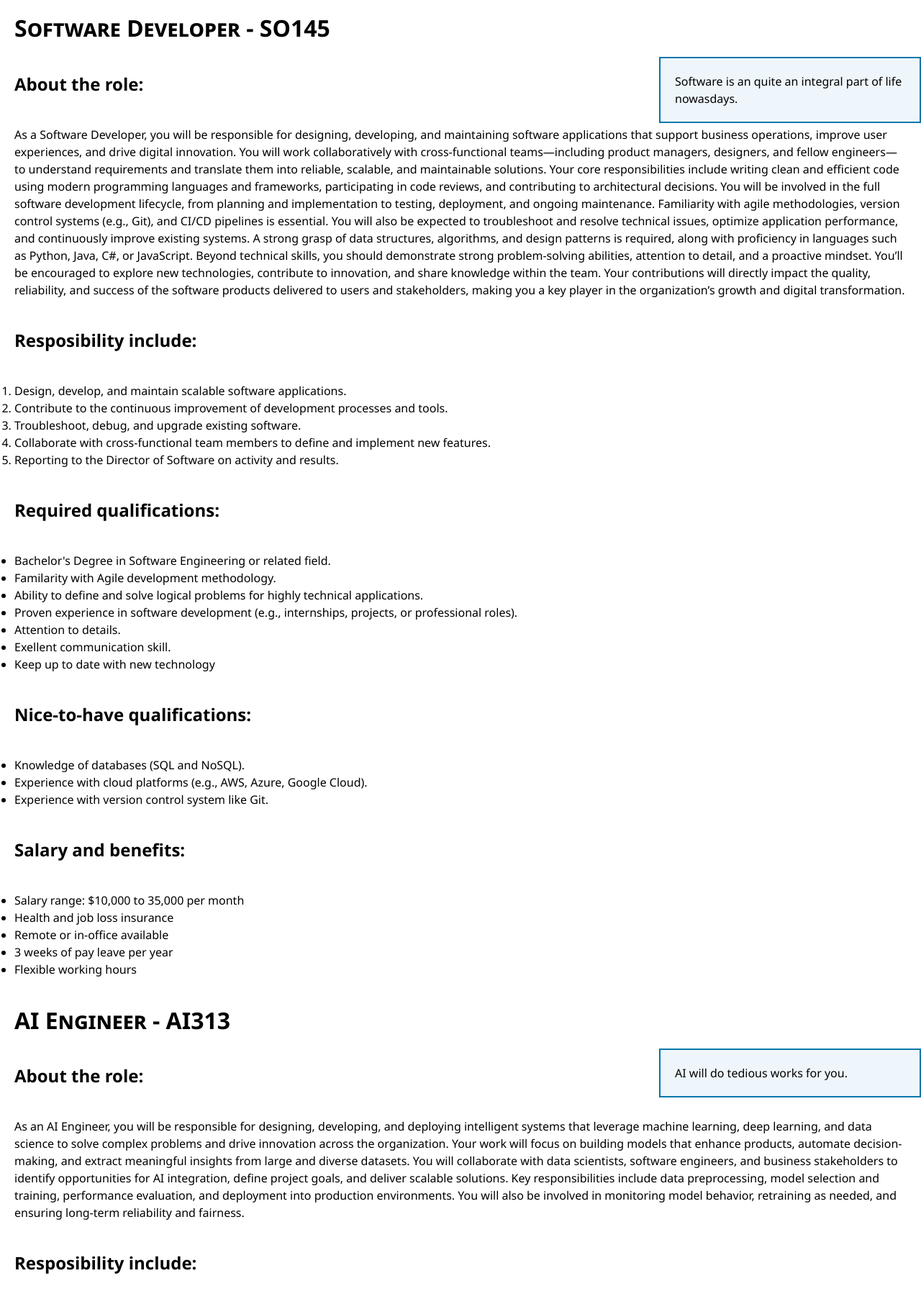
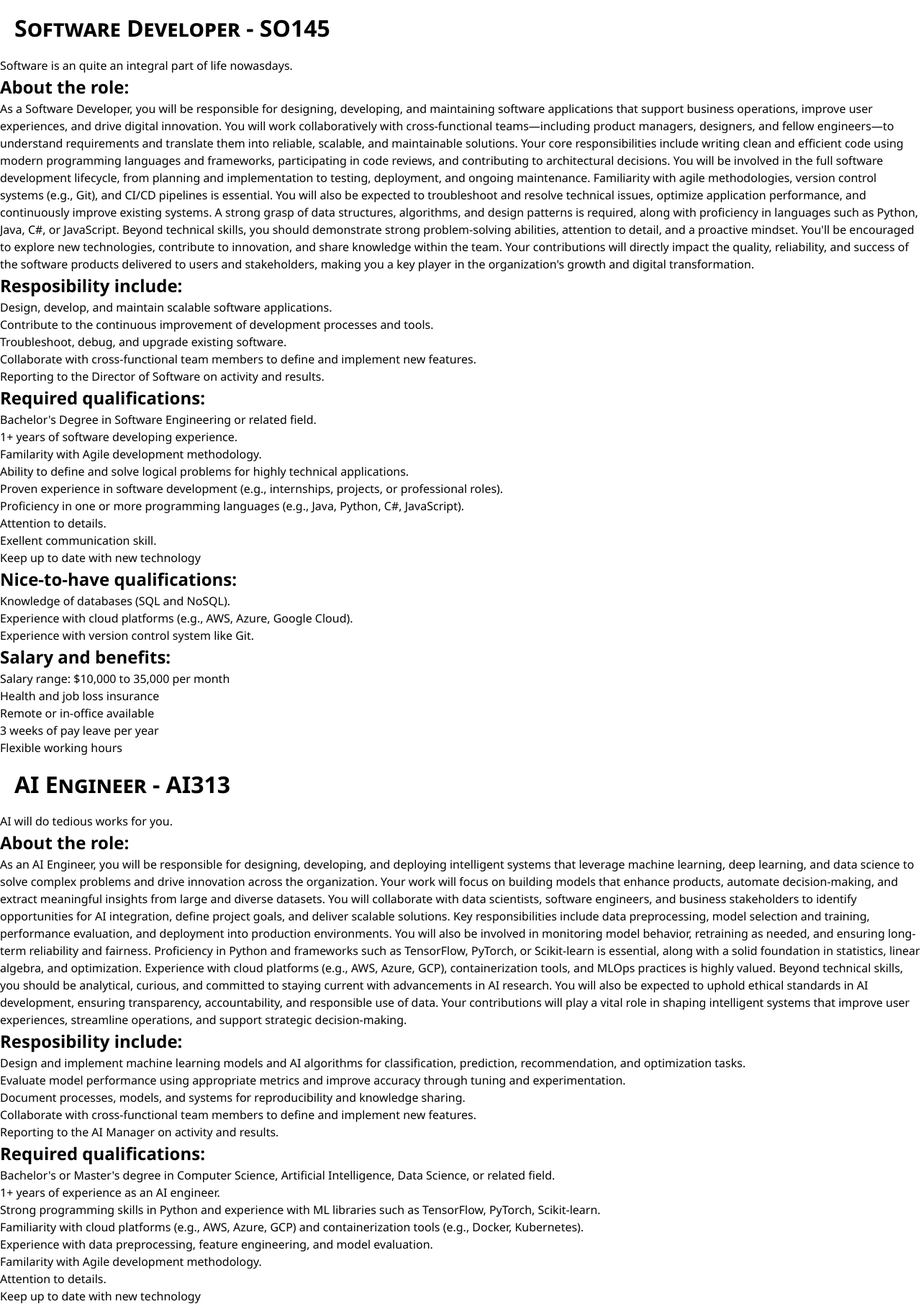
Before and after one commit to TrucNguyen106217880/MemMis_WebProject, a PHP site: page /jobs.html in a window 1280 px wide. Shown: the part 141-1953 px from the top of the page at 72% size. Run offline with PHP 8.4, Linux system fonts and the light colour scheme.

Commit message:
Merged with v0.7.5

```diff
--- a/project1/index.html
+++ b/project1/index.html
@@ -15,6 +15,8 @@
 <body>
 	<header>
 		<!-- This logo was created using a text-to-image AI tool provided by Canva, with modifications toward quality -->
+
+		<!-- CSS: Change size of this!!! -->
 		<img id="logo" src="images/MemMis Logo.png"
 			 title="Custom Website Design & Development | MemMis"
 			 alt="MemMis logo" loading="lazy">
--- a/project1/jobs.html
+++ b/project1/jobs.html
@@ -8,7 +8,7 @@
 	<meta name="keywords" content="">
 	<meta name="author" content="Tran-Minh-Duy">
 	<link rel="stylesheet" href="styles/styles.css">
-	<title>Position Description Page | MEMMIS</title>
+	<title>Position Description Page | MemMis</title>
 </head>
 
 <body>
@@ -35,139 +35,220 @@
 	</header>
 
 	<main>
+		<h1 id="SO145">Software Developer - SO145</h1>
+		<aside>Software is an quite an integral part of life nowasdays. </aside>
 		<section>
-			<h1 id="SO145">Software Developer - SO145</h1>
+			<h2>About the role:</h2>
+			<p>As a Software Developer, you will be responsible for designing, developing, and maintaining software
+				applications that support business operations, improve user experiences, and drive digital innovation.
+				You will work collaboratively with cross-functional teams—including product managers, designers, and
+				fellow engineers—to understand requirements and translate them into reliable, scalable, and maintainable
+				solutions.
+				Your core responsibilities include writing clean and efficient code using modern programming languages
+				and frameworks, participating in code reviews, and contributing to architectural decisions. You will be
+				involved in the full software development lifecycle, from planning and implementation to testing,
+				deployment, and ongoing maintenance. Familiarity with agile methodologies, version control systems
+				(e.g., Git), and CI/CD pipelines is essential.
+				You will also be expected to troubleshoot and resolve technical issues, optimize application
+				performance, and continuously improve existing systems. A strong grasp of data structures, algorithms,
+				and design patterns is required, along with proficiency in languages such as Python, Java, C#, or
+				JavaScript.
+				Beyond technical skills, you should demonstrate strong problem-solving abilities, attention to detail,
+				and a proactive mindset. You'll be encouraged to explore new technologies, contribute to innovation, and
+				share knowledge within the team.
+				Your contributions will directly impact the quality, reliability, and success of the software products
+				delivered to users and stakeholders, making you a key player in the organization's growth and digital
+				transformation.</p>
+			<!-- The prompt message I send to Copilot is: may you write for me the role of a software engineer in my job-description page? (200 words plus ) -->
 		</section>
-		<aside class="as_right">Software is an quite an integral part of life nowasdays. </aside>
 		<section>
-			<h2 class="smol_h">About the role:</h2>
-			<p class="desc"> As a Software Developer, you will be responsible for designing, developing, and maintaining software applications that support business operations, improve user experiences, and drive digital innovation. You will work collaboratively with cross-functional teams—including product managers, designers, and fellow engineers—to understand requirements and translate them into reliable, scalable, and maintainable solutions.
-Your core responsibilities include writing clean and efficient code using modern programming languages and frameworks, participating in code reviews, and contributing to architectural decisions. You will be involved in the full software development lifecycle, from planning and implementation to testing, deployment, and ongoing maintenance. Familiarity with agile methodologies, version control systems (e.g., Git), and CI/CD pipelines is essential.
-You will also be expected to troubleshoot and resolve technical issues, optimize application performance, and continuously improve existing systems. A strong grasp of data structures, algorithms, and design patterns is required, along with proficiency in languages such as Python, Java, C#, or JavaScript.
-Beyond technical skills, you should demonstrate strong problem-solving abilities, attention to detail, and a proactive mindset. You’ll be encouraged to explore new technologies, contribute to innovation, and share knowledge within the team.
-Your contributions will directly impact the quality, reliability, and success of the software products delivered to users and stakeholders, making you a key player in the organization’s growth and digital transformation.</p>
-				<!-- The prompt message I send to Copilot is: may you write for me the role of a software engineer in my job-description page? (200 words plus ) -->
-			<h2 class="smol_h">Resposibility include:</h2>
-			<ol class="le_list">
+			<h2>Resposibility include:</h2>
+			<ol>
 				<li>Design, develop, and maintain scalable software applications.</li>
 				<li>Contribute to the continuous improvement of development processes and tools.</li>
 				<li>Troubleshoot, debug, and upgrade existing software.</li>
 				<li>Collaborate with cross-functional team members to define and implement new features.</li>
+				<!-- my prompt message for Copilot:could you write me job description for software development? -->
 				<li>Reporting to the Director of Software on activity and results.</li>
 			</ol>
-			<h2 class="smol_h">Required qualifications:</h2>
-			<ul class="le_list">
+		</section>
+		<section>
+			<h2>Required qualifications:</h2>
+			<ul>
 				<li>Bachelor's Degree in Software Engineering or related field.</li>
+				<li>1+ years of software developing experience.</li>
 				<li>Familarity with Agile development methodology.</li>
 				<li>Ability to define and solve logical problems for highly technical applications. </li>
 				<li>Proven experience in software development (e.g., internships, projects, or professional roles).</li>
+				<li>Proficiency in one or more programming languages (e.g., Java, Python, C#, JavaScript).</li>
+				<!-- my prompt message for Copilot:could you write me job description for software development? -->
 				<li>Attention to details.</li>
 				<li>Exellent communication skill.</li>
 				<li>Keep up to date with new technology</li>
 			</ul>
-			<h2 class="smol_h">Nice-to-have qualifications:</h2>
-			<ul class="le_list">
+		</section>
+		<section>
+			<h2>Nice-to-have qualifications:</h2>
+			<ul>
 				<li>Knowledge of databases (SQL and NoSQL).</li>
 				<li>Experience with cloud platforms (e.g., AWS, Azure, Google Cloud).</li>
 				<li>Experience with version control system like Git.</li>
+				<!-- my prompt message for Copilot:could you write me job description for software development? -->
 			</ul>
-			<h2 class="smol_h">Salary and benefits:</h2>
-			<ul class="le_list">
+		</section>
+		<section>
+			<h2>Salary and benefits:</h2>
+			<ul>
 				<li>Salary range: $10,000 to 35,000 per month</li>
 				<li>Health and job loss insurance</li>
 				<li>Remote or in-office available</li>
 				<li>3 weeks of pay leave per year</li>
 				<li>Flexible working hours</li>
+				<!-- I did not use AIgen content in this section -->
 			</ul>
 		</section>
+
+		<h1 id="AI313">AI Engineer - AI313</h1>
+		<aside>AI will do tedious works for you.</aside>
 		<section>
-			<h1 id="AI313">AI Engineer - AI313</h1>
+			<h2>About the role:</h2>
+			<p>As an AI Engineer, you will be responsible for designing, developing, and deploying intelligent systems
+				that leverage machine learning, deep learning, and data science to solve complex problems and drive
+				innovation across the organization. Your work will focus on building models that enhance products,
+				automate decision-making, and extract meaningful insights from large and diverse datasets.
+				You will collaborate with data scientists, software engineers, and business stakeholders to identify
+				opportunities for AI integration, define project goals, and deliver scalable solutions. Key
+				responsibilities include data preprocessing, model selection and training, performance evaluation, and
+				deployment into production environments. You will also be involved in monitoring model behavior,
+				retraining as needed, and ensuring long-term reliability and fairness.
+				Proficiency in Python and frameworks such as TensorFlow, PyTorch, or Scikit-learn is essential, along
+				with a solid foundation in statistics, linear algebra, and optimization. Experience with cloud platforms
+				(e.g., AWS, Azure, GCP), containerization tools, and MLOps practices is highly valued.
+				Beyond technical skills, you should be analytical, curious, and committed to staying current with
+				advancements in AI research. You will also be expected to uphold ethical standards in AI development,
+				ensuring transparency, accountability, and responsible use of data.
+				Your contributions will play a vital role in shaping intelligent systems that improve user experiences,
+				streamline operations, and support strategic decision-making.
+				<!-- The prompt message I send to Copilot is: may you write for me the role of a AI engineer in my job-description page? (200 words plus ) -->
+			</p>
 		</section>
-		<aside class="as_right">AI will do tedious works for you.</aside>
 		<section>
-			<h2 class="smol_h">About the role:</h2>
-			<p class="desc">As an AI Engineer, you will be responsible for designing, developing, and deploying intelligent systems that leverage machine learning, deep learning, and data science to solve complex problems and drive innovation across the organization. Your work will focus on building models that enhance products, automate decision-making, and extract meaningful insights from large and diverse datasets.
-You will collaborate with data scientists, software engineers, and business stakeholders to identify opportunities for AI integration, define project goals, and deliver scalable solutions. Key responsibilities include data preprocessing, model selection and training, performance evaluation, and deployment into production environments. You will also be involved in monitoring model behavior, retraining as needed, and ensuring long-term reliability and fairness.
-			</p>
-			<h2 class="smol_h">Resposibility include:</h2>
-			<ol class="le_list">
+			<h2>Resposibility include:</h2>
+			<ol>
 				<li>Design and implement machine learning models and AI algorithms for classification, prediction,
 					recommendation, and optimization tasks.</li>
 				<li>Evaluate model performance using appropriate metrics and improve accuracy through tuning and
 					experimentation.</li>
 				<li>Document processes, models, and systems for reproducibility and knowledge sharing.</li>
 				<li>Collaborate with cross-functional team members to define and implement new features.</li>
+				<!-- I use this prompt message for Copilot:AI engineer would be lovely -->
 				<li>Reporting to the AI Manager on activity and results.</li>
 			</ol>
-			<h2 class="smol_h">Required qualifications:</h2>
-			<ul class="le_list">
+		</section>
+		<section>
+			<h2>Required qualifications:</h2>
+			<ul>
 				<li>Bachelor's or Master's degree in Computer Science, Artificial Intelligence, Data Science, or related
 					field.
 				</li>
+				<li>1+ years of experience as an AI engineer.</li>
+				<li>Strong programming skills in Python and experience with ML libraries such as TensorFlow, PyTorch,
+					Scikit-learn.</li>
+				<li>Familiarity with cloud platforms (e.g., AWS, Azure, GCP) and containerization tools (e.g., Docker,
+					Kubernetes).</li>
 				<li>Experience with data preprocessing, feature engineering, and model evaluation.</li>
 				<li>Familarity with Agile development methodology.</li>
 				<li>Attention to details.</li>
 				<li>Keep up to date with new technology</li>
 			</ul>
-			<h2 class="smol_h">Nice-to-have qualifications:</h2>
-			<ul class="le_list">
+		</section>
+		<section>
+			<h2>Nice-to-have qualifications:</h2>
+			<ul>
 				<li>Experience with NLP, computer vision, or reinforcement learning.</li>
 				<li>Familiarity with MLOps tools and frameworks.</li>
 				<li>Understanding of ethical AI principles and data privacy regulations.</li>
+				<!-- I use this prompt message for Copilot:AI engineer would be lovely -->
 			</ul>
-			<h2 class="smol_h">Salary and benefits:</h2>
-			<ul class="le_list">
+		</section>
+		<section>]
+			<h2>Salary and benefits:</h2>
+			<ul>
 				<li>Salary range: $10,000 to 45,000 per month</li>
 				<li>Health and job loss insurance</li>
 				<li>Remote or in-office available</li>
 				<li>3 weeks of pay leave per year</li>
 				<li>Flexible working hours</li>
+				<!-- I did not use AIgen content in this section -->
 			</ul>
 		</section>
+
+		<h1 id="CY296">Cybersecurity Specialist - CY296</h1>
+		<aside>Protect our systems and users.</aside>
 		<section>
-			<h1 id="CY296">Cybersecurity Specialist - CY296</h1>
+			<h2>About the role:</h2>
+			<p>As a Cybersecurity Specialist, you are responsible for protecting the organization's digital
+				infrastructure, systems, and sensitive data from cyber threats. Your role involves designing and
+				implementing security protocols, monitoring systems for vulnerabilities, and responding swiftly to
+				incidents to ensure the confidentiality, integrity, and availability of information assets.
+				You will collaborate with IT teams, developers, and business units to assess risks, enforce security
+				policies, and integrate cybersecurity best practices into network and software architecture. Key
+				responsibilities include conducting regular security audits, penetration testing, vulnerability
+				assessments, and managing tools such as firewalls, intrusion detection systems, and endpoint protection
+				platforms.
+				A strong understanding of cybersecurity frameworks (e.g., NIST, ISO 27001), encryption standards, and
+				regulatory compliance (e.g., GDPR, HIPAA) is essential. You should be proficient in using SIEM tools,
+				scripting languages like Python or PowerShell, and cloud security platforms such as AWS or Azure.
+				Beyond technical expertise, you must demonstrate strong analytical thinking, attention to detail, and
+				the ability to communicate security risks and solutions to both technical and non-technical
+				stakeholders. You will also contribute to employee training and awareness programs to foster a
+				security-conscious culture.
+				Your work is vital to maintaining operational continuity, protecting customer trust, and defending
+				against evolving cyber threats in a dynamic digital landscape.</p>
+			<!-- The prompt message I send to Copilot is: may you write for me the role of a Cybersecurity specialist in my job-description page? (200 words plus )-->
 		</section>
-		<aside class="as_right">Protect our systems and users.</aside>
-		<h2 class="smol_h">About the role:</h2>
-		<p class="desc">As a Cybersecurity Specialist, you are responsible for protecting the organization’s digital infrastructure, systems, and sensitive data from cyber threats. Your role involves designing and implementing security protocols, monitoring systems for vulnerabilities, and responding swiftly to incidents to ensure the confidentiality, integrity, and availability of information assets.
-You will collaborate with IT teams, developers, and business units to assess risks, enforce security policies, and integrate cybersecurity best practices into network and software architecture. Key responsibilities include conducting regular security audits, penetration testing, vulnerability assessments, and managing tools such as firewalls, intrusion detection systems, and endpoint protection platforms.
-A strong understanding of cybersecurity frameworks (e.g., NIST, ISO 27001), encryption standards, and regulatory compliance (e.g., GDPR, HIPAA) is essential. You should be proficient in using SIEM tools, scripting languages like Python or PowerShell, and cloud security platforms such as AWS or Azure.
-Beyond technical expertise, you must demonstrate strong analytical thinking, attention to detail, and the ability to communicate security risks and solutions to both technical and non-technical stakeholders. You will also contribute to employee training and awareness programs to foster a security-conscious culture.
-Your work is vital to maintaining operational continuity, protecting customer trust, and defending against evolving cyber threats in a dynamic digital landscape.
-		</p>
-		<!-- The prompt message I send to Copilot is: may you write for me the role of a Cybersecurity specialist in my job-description page? (200 words plus ) -->
 		<section>
-			<h2 class="smol_h">Resposibility include:</h2>
-			<ol class="le_list">
+			<h2>Resposibility include:</h2>
+			<ol>
 				<li>Monitor networks and systems for security breaches, anomalies, and threats.</li>
 				<li>Conduct vulnerability assessments and penetration testing.</li>
 				<li>Implement and maintain firewalls, intrusion detection/prevention systems (IDS/IPS), and endpoint
 					protection.
 				</li>
 				<li>Stay current with emerging cybersecurity trends, threats, and technologies.</li>
+				<!-- I use this prompt message for Copilot:May you write for me job description for cybersecurity specialist? -->
 				<li>Reporting to the Chief Information Security Officer (CISO) on activity and results.</li>
 			</ol>
-			<h2 class="smol_h">Required qualifications:</h2>
-			<ul class="le_list">
+		</section>
+
+		<section>
+			<h2>Required qualifications:</h2>
+			<ul>
 				<li>Bachelor's or Master's degree in cybersecurity or related field.</li>
-				<li>Proven experience in cybersecurity or IT security roles.</li>
+				<li>2+ years of experience in cybersecurity or IT security roles.</li>
+				<li>Knowledge of security frameworks and standards (e.g., NIST, ISO 27001, CIS).</li>
 				<li>Strong understanding of network protocols, operating systems, and security tools.</li>
+				<!-- I use this prompt message for Copilot:May you write for me job description for cybersecurity specialist? -->
 				<li>Able to work both independently and on a team.</li>
 			</ul>
-			<h2 class="smol_h">Nice-to-have qualifications:</h2>
-			<ul class="le_list">
+			<h2>Nice-to-have qualifications:</h2>
+			<ul>
 				<li>Professional certifications such as CISSP, CEH, CompTIA Security+, or CISM.</li>
 				<li>Experience with cloud security (AWS, Azure, GCP).</li>
 				<li>Knowledge of regulatory compliance (e.g., GDPR, HIPAA, PCI-DSS).</li>
+				<!-- I use this prompt message for Copilot:May you write for me job description for cybersecurity specialist? -->
 			</ul>
-			<h2 class="smol_h">Salary and benefits:</h2>
-			<ul class="le_list">
+		</section>
+
+		<section>
+			<h2>Salary and benefits:</h2>
+			<ul>
 				<li>Salary range: $15,000 to 50,000 per month</li>
 				<li>Health and job loss insurance</li>
 				<li>Remote or in-office available</li>
 				<li>3 weeks of pay leave per year</li>
+				<!-- I did not use AIgen content in this section -->
 			</ul>
-			<!-- change the formation as you wish - dm me if you need anything to be changed -->
 		</section>
 	</main>
 
```
Also changed, not shown: project1/apply.html (+96 -42 lines), project1/styles/styles.css (+59 -59 lines), project1/styles/images/Banner.png (added).
